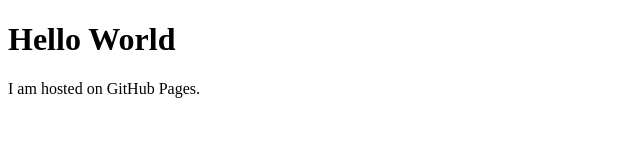
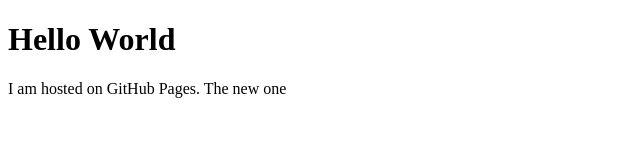
Before and after one commit to gzr58l/gzr58l.github.io, a plain HTML site: page index.html in a window 1280 px wide. Shown: the full height of the page, 0-640 px from the left. Drawn offline with Linux system fonts and the light colour scheme.

Commit message:
Update index.html

```diff
--- a/index.html
+++ b/index.html
@@ -2,6 +2,6 @@
 <html>
     <body>
         <h1>Hello World</h1>
-        <p>I am hosted on GitHub Pages. </p>
+        <p>I am hosted on GitHub Pages. The new one </p>
     </body>
 </html>
```
